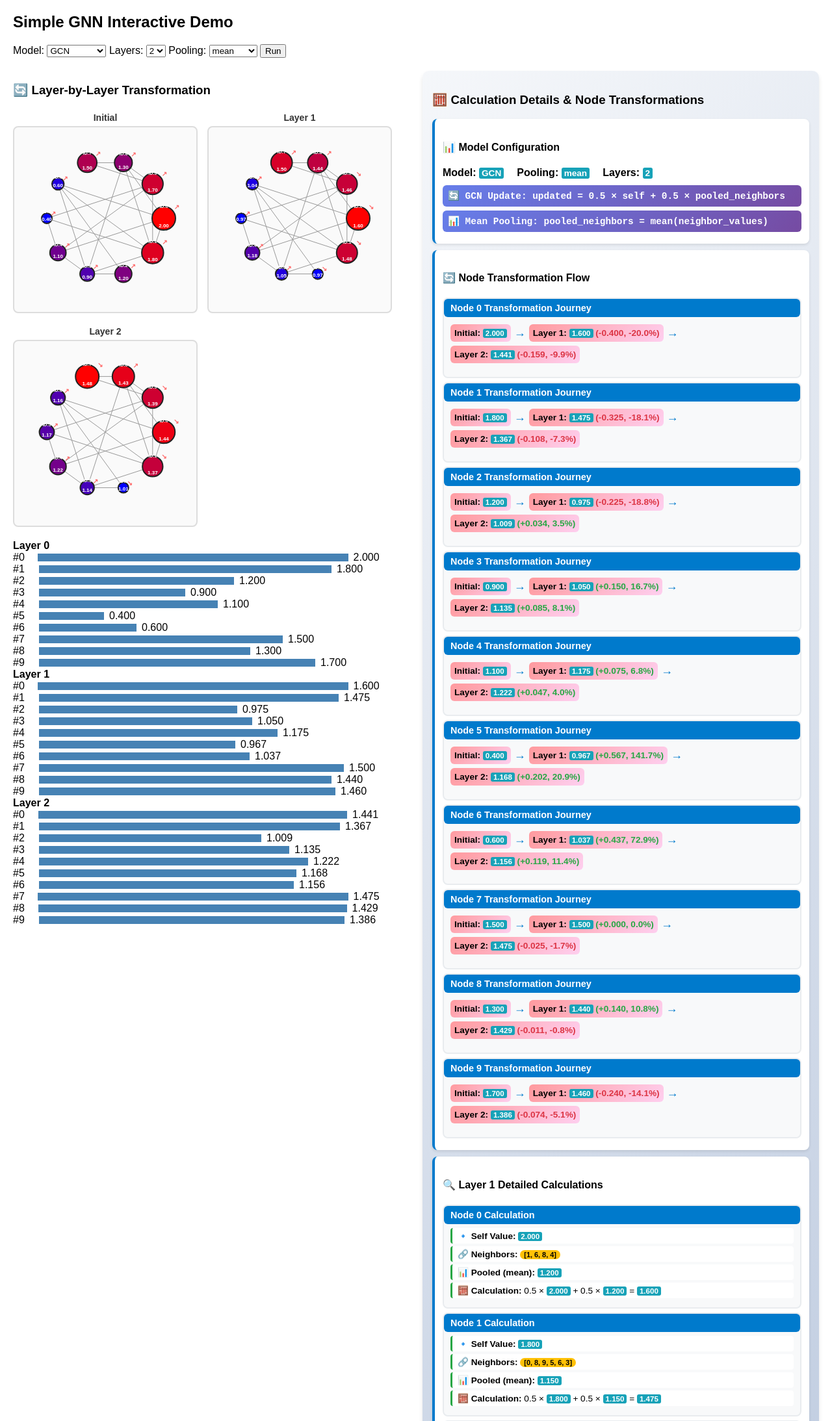
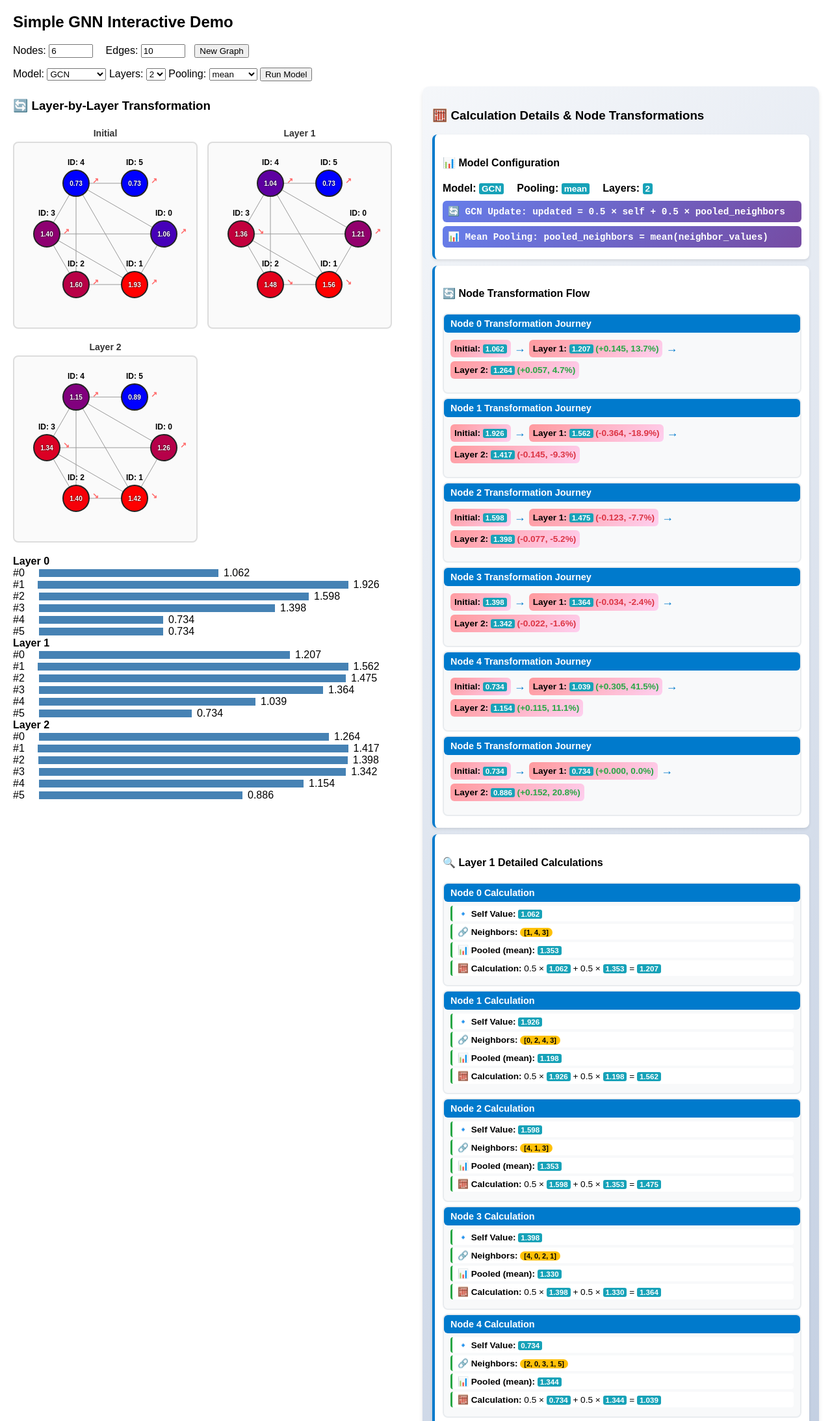
Before and after one commit to nirmalpratheep/GraphNeuralNetworkDemo, a Flask app: page / in a window 1280 px wide. Shown: the top 2187 px of the page at 65% size. Run offline with Flask 2, Linux system fonts and the light colour scheme.

Commit message:
Updated with dynamic changing of nodes and edges

```diff
--- a/app.py
+++ b/app.py
@@ -6,20 +6,29 @@ import json
 app = Flask(__name__)
 
 # Default graph
-def create_default_graph():
-    G = nx.gnm_random_graph(10, 20, seed=42)
-    # ensure connectivity for nicer visuals
-    if not nx.is_connected(G):
-        G = nx.Graph()
-        G.add_nodes_from(range(10))
-        edges = set()
-        np.random.seed(42)
-        while len(edges) < 20:
-            a = np.random.randint(0, 10)
-            b = np.random.randint(0, 10)
-            if a != b:
-                edges.add(tuple(sorted((a, b))))
-        G.add_edges_from(list(edges))
+def create_default_graph(num_nodes=6, num_edges=10):
+    # Validate inputs
+    num_nodes = max(1, min(10, num_nodes))  # Clamp to 1-10 nodes
+    max_possible_edges = (num_nodes * (num_nodes - 1)) // 2  # Max edges for undirected graph
+    num_edges = max(1, min(20, min(max_possible_edges, num_edges)))  # Clamp to 1-20 and possible edges
+
+    G = nx.Graph()
+    G.add_nodes_from(range(num_nodes))
+    edges = set()
+
+    # First ensure connectivity with minimum spanning tree (n-1 edges)
+    nodes = list(range(num_nodes))
+    for i in range(num_nodes-1):
+        edges.add(tuple(sorted((nodes[i], nodes[i+1]))))
+
+    # Add remaining random edges up to target
+    while len(edges) < num_edges:
+        a = np.random.randint(0, num_nodes)
+        b = np.random.randint(0, num_nodes)
+        if a != b:
+            edges.add(tuple(sorted((a, b))))
+
+    G.add_edges_from(list(edges))
     return G
 
 # Simple message-passing layers to illustrate behavior
@@ -85,11 +94,20 @@ def compute():
     layer_type = data.get('model', 'GCN')
     num_layers = int(data.get('layers', 2))
     pooling = data.get('pooling', 'mean')
+    num_nodes = int(data.get('nodes', 6))
+    num_edges = int(data.get('edges', 10))
+    regenerate = bool(data.get('regenerate', False))
 
-    G = create_default_graph()
-    # initial embedding: diverse values representing different node types
-    # High influence nodes (0, 1), Medium nodes (2, 3, 4), Low influence nodes (5, 6), Hub nodes (7, 8, 9)
-    emb = np.array([2.0, 1.8, 1.2, 0.9, 1.1, 0.4, 0.6, 1.5, 1.3, 1.7], dtype=float)
+    # Use static seed if not regenerating
+    if not regenerate:
+        np.random.seed(42)
+
+    G = create_default_graph(num_nodes, num_edges)
+
+    # Generate initial embeddings - constant unless regenerating
+    if not regenerate:
+        np.random.seed(42)  # Use same seed for consistent embeddings
+    emb = 0.5 + 1.5 * np.random.random(num_nodes)
 
     timeline = []
     timeline.append({'layer': 0, 'embeddings': emb.tolist(), 'ops': []})
--- a/templates/index.html
+++ b/templates/index.html
@@ -5,8 +5,12 @@
   <title>GNN Interactive Demo</title>
   <style>
     body { font-family: Arial, sans-serif; margin: 20px; }
-    #controls { margin-bottom: 20px; }
-    #graph-initial, #graph-final { width: 300px; height: 300px; border: 1px solid #ddd; }
+    #controls      const w = 380, h = 380;  // Increased size for better visibility
+      const nodes = graph.nodes;
+      const links = graph.links;
+
+      const cx = w/2, cy = h/2, r = Math.min(w,h)/2 - 70;  // Adjusted radius for larger spacingrgin-bottom: 20px; }
+    #graph-initial, #graph-final, [id^="graph-layer-"] { width: 380px; height: 380px; border: 1px solid #ddd; margin: 0 auto; }
     .node { cursor: pointer; }
     #timeline { margin-top: 20px; }
     .bar { height: 12px; background: steelblue; margin: 3px 0; }
@@ -28,6 +32,14 @@
 <body>
   <h2>Simple GNN Interactive Demo</h2>
   <div id="controls">
+    <div style="margin-bottom: 15px;">
+      <label>Nodes: </label>
+      <input type="number" id="numNodes" min="1" max="10" value="6" style="width: 60px;">
+      <label style="margin-left: 15px;">Edges: </label>
+      <input type="number" id="numEdges" min="1" max="20" value="10" style="width: 60px;">
+      <button id="newGraph" style="margin-left: 10px;">New Graph</button>
+    </div>
+    <div>
       Model:
       <select id="model">
         <option>GCN</option>
@@ -48,7 +60,8 @@
         <option value="mean" selected>mean</option>
         <option value="attention">attention</option>
       </select>
-    <button id="run">Run</button>
+      <button id="run">Run Model</button>
+    </div>
   </div>
 
   <div style="display:flex;gap:20px;align-items:flex-start;min-height:600px;">
@@ -88,15 +101,34 @@
       const layers = parseInt(document.getElementById('layers').value, 10);
       const pooling = document.getElementById('pooling').value;
 
-      const N = 10;
-      // create deterministic edges
+      const N = parseInt(document.getElementById('numNodes').value);
+      const targetEdges = parseInt(document.getElementById('numEdges').value);
+
+      // Use seeded RNG for consistent results
+      const seededRandom = (seed=>{
+        let s=seed;
+        return () => {
+          s=(s*1664525+1013904223)>>>0;
+          return s/4294967296;
+        };
+      })(42);
+
+      // Create edges ensuring connectivity
       const edges = [];
-      const rng = (seed=>{let s=seed; return ()=>{s=(s*1664525+1013904223)>>>0; return s;}})(42);
       const edgeSet = new Set();
-      while (edgeSet.size < 20) {
-        let a = rng()%N, b = rng()%N;
-        if (a===b) continue;
-        const key = a<b?`${a},${b}`:`${b},${a}`;
+
+      // First ensure connectivity with a simple path
+      for (let i = 0; i < N-1; i++) {
+        const key = i + ',' + (i+1);
+        edgeSet.add(key);
+      }
+
+      // Add remaining random edges
+      while (edgeSet.size < targetEdges && edgeSet.size < (N * (N-1))/2) {
+        let a = Math.floor(seededRandom() * N);
+        let b = Math.floor(seededRandom() * N);
+        if (a === b) continue;
+        const key = a<b ? `${a},${b}` : `${b},${a}`;
         edgeSet.add(key);
       }
 
@@ -110,7 +142,8 @@
         links: edges
       };
 
-      let emb = [2.0, 1.8, 1.2, 0.9, 1.1, 0.4, 0.6, 1.5, 1.3, 1.7];
+      // Use seeded random for consistent initial embeddings
+      let emb = Array.from({length:N}, () => 0.5 + 1.5 * seededRandom());
       const timeline = [{layer:0, embeddings:emb.slice(), ops:[]}];
 
       function applyLayerJS(graph, embeddings, layerNum) {
@@ -202,10 +235,8 @@
         const maxv = Math.max(...embeddings);
         const norm = (v) => (maxv===minv) ? 0.5 : (v - minv)/(maxv-minv);
 
-        // Base size and scaling factor
-        const baseSize = 8;
-        const maxSize = 18;
-        const sizeRange = maxSize - baseSize;
+        // Constant node size
+        const nodeSize = 20;  // Fixed size for all nodes
 
         nodes.forEach(n => {
           const i = n.id;
@@ -213,9 +244,6 @@
           const y = cy + r * Math.sin(angle(i));
           const v = embeddings[i];
           const t = norm(v);
-
-          // Dynamic node size based on embedding value
-          const nodeSize = baseSize + (t * sizeRange);
 
           // Color based on embedding value
           const color = 'rgb(' + Math.round(255 * t) + ',0,' + Math.round(255*(1-t)) + ')';
@@ -229,11 +257,15 @@
           }
 
           html += '<g class="node" transform="translate('+x+','+y+')">';
+          // Node circle
           html += '<circle r="'+nodeSize+'" fill="'+color+'" stroke="#222" stroke-width="2" />';
-          html += '<text x="0" y="-'+Math.max(8, nodeSize-2)+'" text-anchor="middle" font-size="7" fill="#fff" font-weight="bold">ID:'+i+'</text>';
-          html += '<text x="0" y="'+Math.max(4, nodeSize-4)+'" text-anchor="middle" font-size="8" fill="#fff" font-weight="bold">'+v.toFixed(2)+'</text>';
+          // Node ID - bigger and outside the circle
+          html += '<text x="0" y="-'+(nodeSize + 8)+'" text-anchor="middle" font-size="12" fill="#000" font-weight="bold" style="filter: drop-shadow(0 0 2px white)">ID: '+i+'</text>';
+          // Node value - centered in circle
+          html += '<text x="0" y="4" text-anchor="middle" font-size="10" fill="#fff" font-weight="bold" style="filter: drop-shadow(0 0 1px black)">'+v.toFixed(2)+'</text>';
+          // Change indicator - more visible
           if (changeIndicator) {
-            html += '<text x="'+Math.max(8, nodeSize+2)+'" y="-'+Math.max(4, nodeSize-4)+'" text-anchor="middle" font-size="10" fill="#ff6b6b" font-weight="bold">'+changeIndicator+'</text>';
+            html += '<text x="'+(nodeSize + 5)+'" y="0" text-anchor="start" font-size="12" fill="#ff6b6b" font-weight="bold" style="filter: drop-shadow(0 0 2px white)">'+changeIndicator+'</text>';
           }
           html += '</g>';
         });
@@ -441,11 +473,46 @@
       const graphEl = document.getElementById('graph-visualizations');
       if (graphEl) graphEl.innerHTML = '<div style="text-align: center; padding: 50px; color: #666;">Loading graph visualizations...</div>';
 
-      async function runOnce() {
+      // Add input validation and update handlers
+      const numNodesInput = document.getElementById('numNodes');
+      const numEdgesInput = document.getElementById('numEdges');
+
+      function updateMaxEdges() {
+        const n = parseInt(numNodesInput.value);
+        const maxPossible = (n * (n-1)) / 2;
+        numEdgesInput.max = Math.min(20, maxPossible);
+        if (parseInt(numEdgesInput.value) > numEdgesInput.max) {
+          numEdgesInput.value = numEdgesInput.max;
+        }
+      }
+
+      numNodesInput.addEventListener('change', updateMaxEdges);
+      updateMaxEdges(); // Initial update
+
+      async function runOnce(regenerate = false) {
         try {
           document.getElementById('status').textContent = 'Running...';
-          const data = await fetchCompute();
-          let payload = data;
+          const nodes = parseInt(numNodesInput.value);
+          const edges = parseInt(numEdgesInput.value);
+
+          const params = {
+            model: document.getElementById('model').value,
+            layers: document.getElementById('layers').value,
+            pooling: document.getElementById('pooling').value,
+            nodes: nodes,
+            edges: edges,
+            regenerate: regenerate
+          };
+
+          const res = await fetch('/compute', {
+            method: 'POST',
+            headers: {'Content-Type': 'application/json'},
+            body: JSON.stringify(params),
+            cache: 'no-cache'
+          });
+
+          let payload = await res.json();
+          if (!res.ok) throw new Error('Server returned ' + res.status);
 
           if (!payload) {
             payload = localCompute();
@@ -474,8 +541,9 @@
         }
       }
 
-      document.getElementById('run').addEventListener('click', runOnce);
-      runOnce();  // initial run
+      document.getElementById('run').addEventListener('click', () => runOnce(false));
+      document.getElementById('newGraph').addEventListener('click', () => runOnce(true));
+      runOnce(false);  // initial run with fixed seed
     });
   </script>
 </body>
```
Lines whose indentation alone changed are shown as unchanged.
